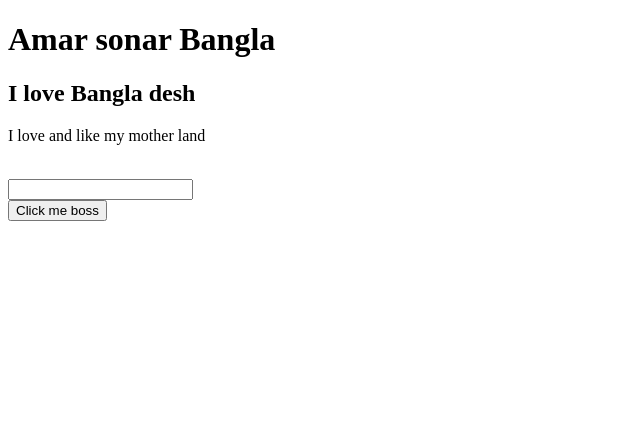
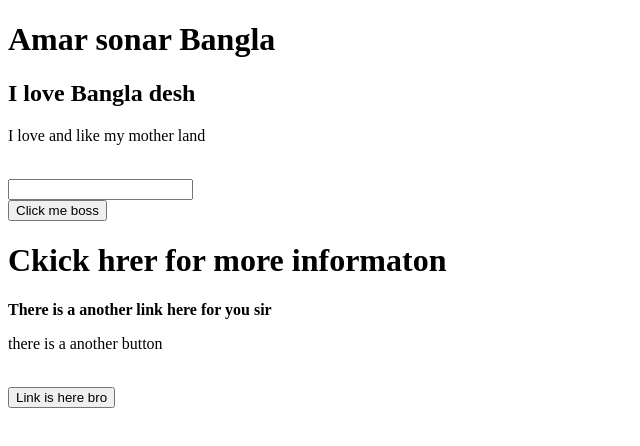
Before and after one commit to SakhawatAdox/my-practice, a plain HTML site: page index.html in a window 1280 px wide. Shown: the whole page, without its empty margins (0-640 px from the left). Drawn offline with Linux system fonts and the light colour scheme.

Commit message:
provde link

```diff
--- a/index.html
+++ b/index.html
@@ -13,5 +13,11 @@
     <input type="text">
     <br>
     <button> Click me boss</button>
+    <br>
+    <h1>Ckick hrer for more informaton</h1>
+    <p><b>There is a another link here for you sir</b></p>
+    <p>there is a another button</p>
+    <br>
+    <button>Link is here bro</button>
 </body>
 </html>
```
